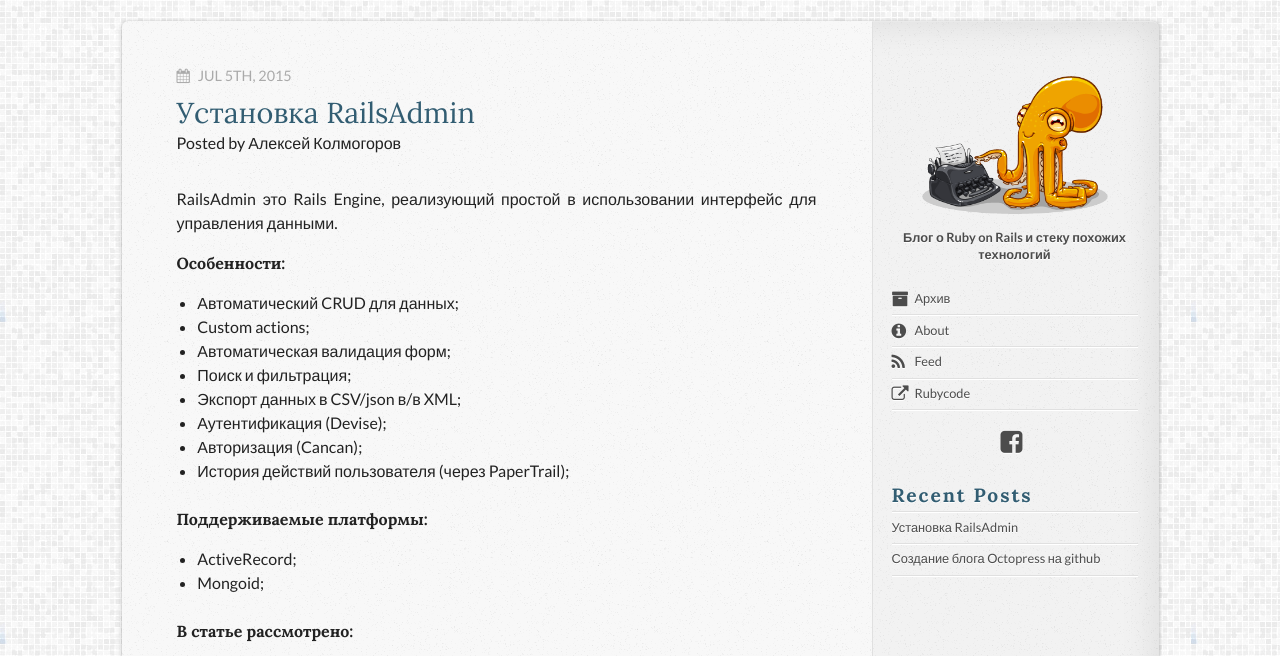
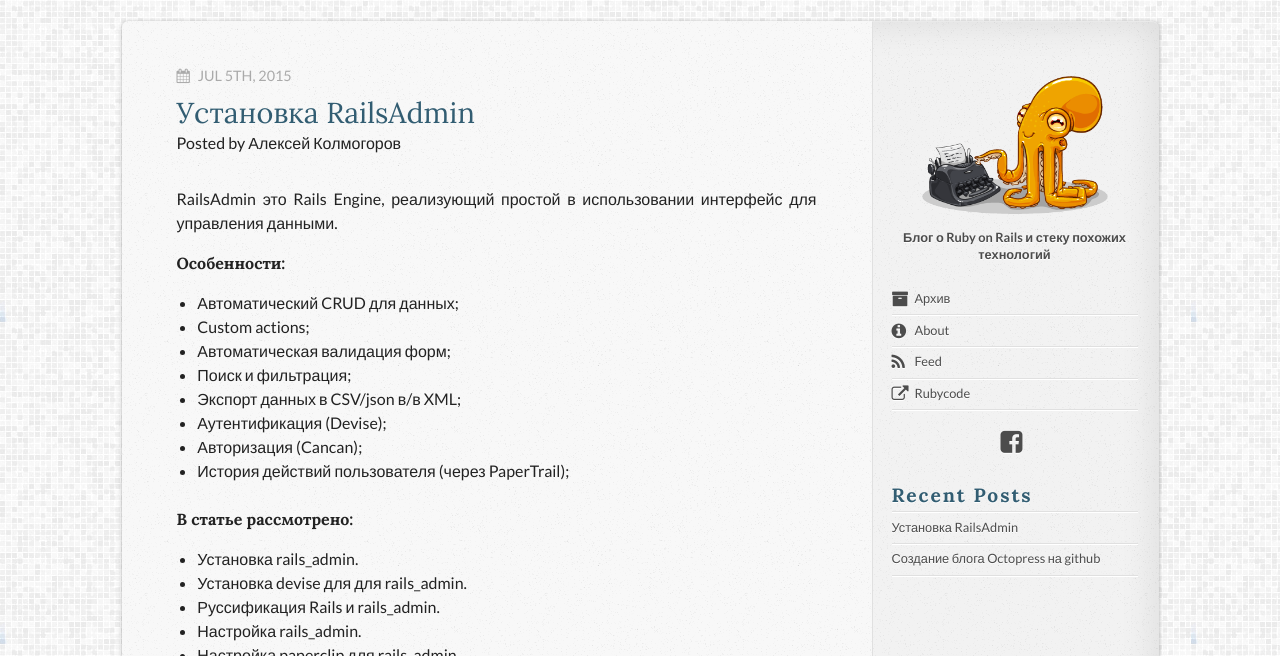
Before and after one commit to a-kolmogorov/a-kolmogorov.github.io, a plain HTML site: page blog/2015/07/05/ustanovka-railsadmin/index.html in a window 1280 px wide. Shown: the top 656 px of the page. Drawn offline with Linux system fonts and the light colour scheme; a script that the page names is missing.

Commit message:
Site updated at 2015-07-04 23:45:10 UTC

```diff
--- a/blog/2015/07/05/ustanovka-railsadmin/index.html
+++ b/blog/2015/07/05/ustanovka-railsadmin/index.html
@@ -100,14 +100,6 @@
 <li>Аутентификация (Devise);</li>
 <li>Авторизация (Cancan);</li>
 <li>История действий пользователя (через PaperTrail);</li>
-</ul>
-
-
-<h4>Поддерживаемые платформы:</h4>
-
-<ul>
-<li>ActiveRecord;</li>
-<li>Mongoid;</li>
 </ul>
 
 
```
Also changed, not shown: atom.xml (+1 -9 lines), index.html (+0 -8 lines).
